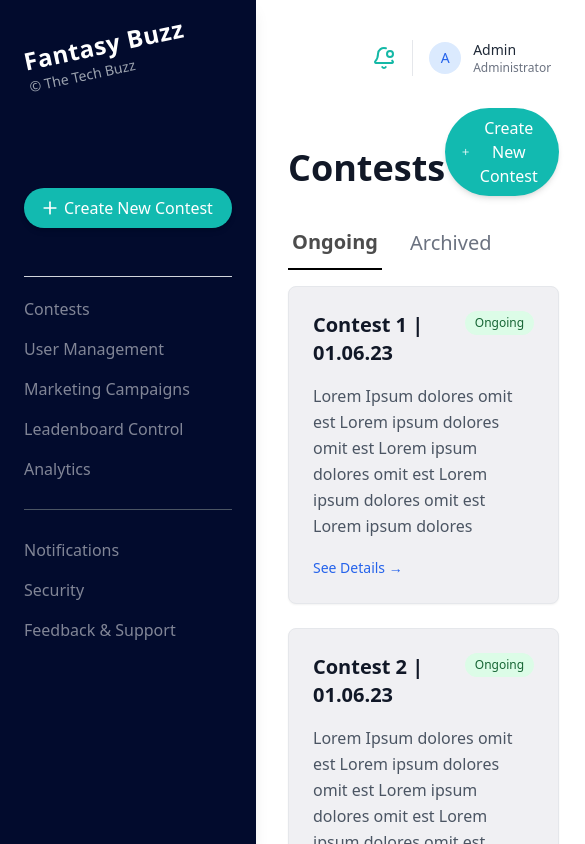
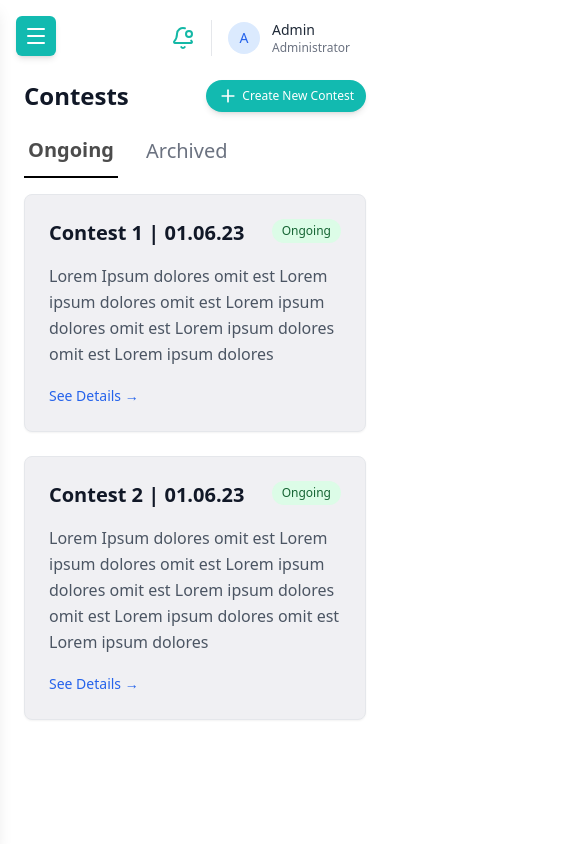
Before and after one commit to AliAzeem92/Fantasy-Buzz, a React (Create React App) app: page /dashboard/contests in a window 390 px wide. Shown: the top 844 px of the page, 585 px wide, since content can reach past the window. Built offline with nearby package versions, Linux system fonts and the light colour scheme.

Commit message:
Dashboard Page - Responsive for Mobile

```diff
--- a/src/components/DashboardNavbar.jsx
+++ b/src/components/DashboardNavbar.jsx
@@ -3,7 +3,7 @@ import { BellDot } from "lucide-react";
 
 const DashboardNavbar = () => {
   return (
-    <nav className="bg-white px-10 pt-10 flex justify-end items-center gap-4">
+    <nav className="bg-white px-10 pt-5 sm:pt-10 flex justify-end items-center gap-4">
       <BellDot className="text-teal-500 cursor-pointer" />
 
       {/* User Profile */}
--- a/src/components/Sidebar.jsx
+++ b/src/components/Sidebar.jsx
@@ -1,9 +1,10 @@
 import React, { useState } from "react";
-import { Plus } from "lucide-react";
+import { Plus, Menu, X } from "lucide-react";
 import { useNavigate } from "react-router-dom";
 
 const Sidebar = () => {
   const [activeItem, setActiveItem] = useState(null);
+  const [isOpen, setIsOpen] = useState(false);
   const navigate = useNavigate();
 
   const menuItems = [
@@ -20,11 +21,40 @@ const Sidebar = () => {
     { label: "Feedback & Support", path: "/dashboard/feedback-support" },
   ];
 
+  const handleNavigate = (path) => {
+    setActiveItem(path);
+    navigate(path);
+    setIsOpen(false); // Close sidebar when a menu item is clicked (on mobile)
+  };
+
   return (
-    <div className="w-64 h-screen shadow-lg fixed left-0 top-0 p-6 flex flex-col bg-[#020b2d]">
+    <>
+      {/* ====== Mobile Toggle Button (☰) ====== */}
+      <button
+        onClick={() => setIsOpen(true)}
+        className="md:hidden fixed top-4 left-4 z-50 bg-[#12bab0] text-white p-2 rounded-md shadow-md hover:bg-[#149e94] transition-colors"
+      >
+        <Menu size={24} />
+      </button>
+
+      {/* ====== Sidebar ====== */}
+      <div
+        className={`fixed md:static top-0 left-0 h-full bg-[#020b2d] text-white shadow-lg p-6 flex flex-col transition-transform duration-300 ease-in-out z-40
+        w-4/5 sm:w-2/5 md:w-[20%]
+        ${isOpen ? "translate-x-0" : "-translate-x-full"}
+        md:translate-x-0`}
+      >
+        {/* Close button (only on mobile) */}
+        <button
+          onClick={() => setIsOpen(false)}
+          className="md:hidden absolute top-4 right-4 text-white"
+        >
+          <X size={24} />
+        </button>
+
         {/* Logo/Header */}
-      <div className="flex flex-col -rotate-12 ">
-        <h1 className="text-2xl font-extrabold tracking-wide text-white ">
+        <div className="flex flex-col -rotate-12 text-center pt-3">
+          <h1 className="text-2xl font-extrabold tracking-wide text-white">
             Fantasy Buzz
           </h1>
           <p className="text-sm text-gray-400">© The Tech Buzz</p>
@@ -32,23 +62,20 @@ const Sidebar = () => {
 
         {/* Create Contest Button */}
         <button
-        onClick={() => navigate("/dashboard/contests")}
-        className="flex gap-1 items-center w-full mt-28 bg-[#12bab0] text-white py-2 px-4 rounded-full font-medium mb-8 hover:bg-[#149e94] transition-colors duration-200 shadow-md hover:shadow-lg"
+          onClick={() => handleNavigate("/dashboard/contests")}
+          className="flex gap-1 items-center w-fit mt-28 bg-[#12bab0] text-white py-2 px-4 rounded-full font-medium mb-8 hover:bg-[#149e94] transition-colors duration-200 shadow-md hover:shadow-lg"
         >
           <Plus className="w-5" />
           <span>Create New Contest</span>
         </button>
 
         {/* Navigation Menu */}
-      <nav className="flex-1 border-t border-gray-300 mt-4 pt-4">
+        <nav className="flex-1 border-t border-gray-300 mt-4 pt-4 overflow-y-auto">
           <ul className="space-y-2">
             {menuItems.map((item, index) => (
               <li key={index}>
                 <button
-                onClick={() => {
-                  setActiveItem(item.path);
-                  navigate(item.path);
-                }}
+                  onClick={() => handleNavigate(item.path)}
                   className={`w-full text-left py-1 rounded-lg transition-all duration-200 font-medium ${
                     activeItem === item.path
                       ? "text-white"
@@ -67,10 +94,7 @@ const Sidebar = () => {
             {settingsItems.map((item, index) => (
               <li key={index}>
                 <button
-                onClick={() => {
-                  setActiveItem(item.path);
-                  navigate(item.path);
-                }}
+                  onClick={() => handleNavigate(item.path)}
                   className={`w-full text-left py-1 rounded-lg transition-all duration-200 font-medium ${
                     activeItem === item.path
                       ? "text-white"
@@ -84,6 +108,15 @@ const Sidebar = () => {
           </ul>
         </nav>
       </div>
+
+      {/* ====== Background Overlay (for mobile) ====== */}
+      {isOpen && (
+        <div
+          onClick={() => setIsOpen(false)}
+          className="fixed inset-0 bg-black bg-opacity-50 z-30 md:hidden"
+        ></div>
+      )}
+    </>
   );
 };
 
--- a/src/pages/Contests.jsx
+++ b/src/pages/Contests.jsx
@@ -39,15 +39,17 @@ const Contests = () => {
   );
 
   return (
-    <div className="min-h-screen p-8">
+    <div className="min-h-screen sm:p-8">
       {/* Header Section */}
       <div className="mb-4 ">
-        <div className="flex justify-between items-center ">
-          <h1 className="text-4xl font-bold text-gray-900 ">Contests</h1>
+        <div className="flex justify-between items-center mb-6">
+          <h1 className="text-2xl sm:text-4xl font-bold text-gray-900">
+            Contests
+          </h1>
 
-          <button className="flex gap-1 items-center w-ful bg-[#12bab0] text-white py-2 px-4 rounded-full font-medium mb-8 hover:bg-[#149e94] transition-colors duration-200 shadow-md hover:shadow-lg">
+          <button className="flex gap-1 items-center bg-[#12bab0] text-white py-1 px-3 sm:py-2 sm:px-4 rounded-full font-medium hover:bg-[#149e94] transition-colors duration-200 shadow-md hover:shadow-lg">
             <Plus className="w-5" />
-            <span>Create New Contest</span>
+            <span className="text-xs sm:text-sm">Create New Contest</span>
           </button>
         </div>
 
--- a/src/pages/DashboardLayout.jsx
+++ b/src/pages/DashboardLayout.jsx
@@ -5,12 +5,17 @@ import { Outlet } from "react-router-dom";
 
 const DashboardLayout = ({ children }) => {
   return (
-    <div className="flex">
+    <div className="flex h-screen bg-white">
+      {/* Sidebar - 20% */}
       <Sidebar />
-      <div className="ml-64 w-full min-h-screen bg-white ">
+
+      {/* Main content - 80% */}
+      <div className="flex flex-col w-full ">
         <DashboardNavbar />
-        {children}
-        <Outlet />
+        <main className="flex-1 p-6 overflow-y-auto">
+          {children}
+          <Outlet />
+        </main>
       </div>
     </div>
   );
```
Lines whose indentation alone changed are shown as unchanged.
